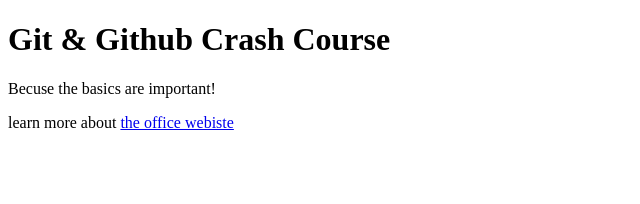
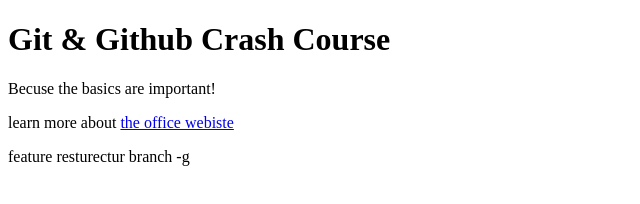
Before and after one commit to shahhussain-t/githubaction, a plain HTML site: page index.html in a window 1280 px wide. Shown: the whole page, without its empty margins (0-640 px from the left). Drawn offline with Linux system fonts and the light colour scheme.

Commit message:
added links & resturctured page

```diff
--- a/index.html
+++ b/index.html
@@ -4,6 +4,7 @@
     <meta charset="UTF-8">
     <meta name="viewport" content="width=device-width, initial-scale=1.0">
     <title>Git & Github Crash Course</title>
+    <link rel="stylesheet" href="style.css">
 </head>
 <body>
 
@@ -11,5 +12,7 @@
     <p>Becuse the basics are important!</p>
     <p>learn more about <a href="htps://git-scm.com/book/en/v2">the office webiste</a></p>
 
+
+    <p>feature resturectur branch -g</p>
 </body>
 </html>
--- /dev/null
+++ b/style.css
@@ -0,0 +1,3 @@
+body{
+    background-color: 'red';
+}
```
